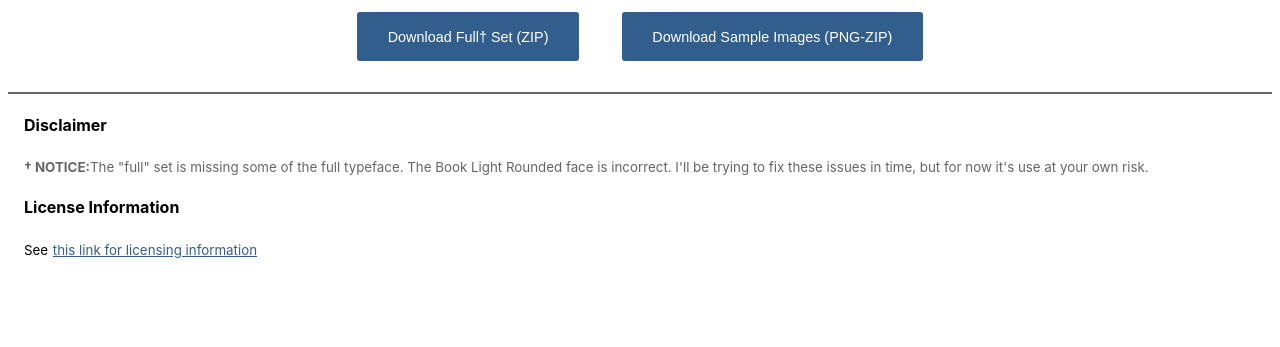
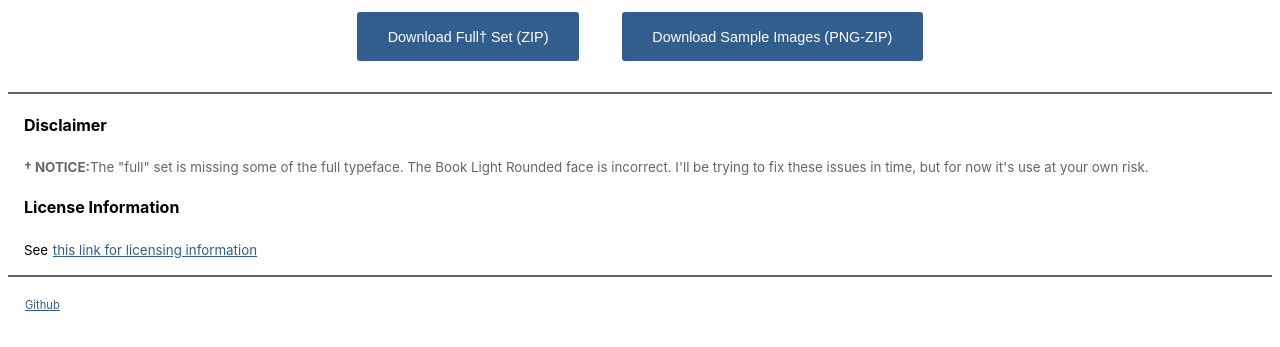
Before and after one commit to robertfairley/cng-temp-website, a website: page views/index.html in a window 1280 px wide. Shown: the part 211-558 px from the top of the page. Drawn offline with Linux system fonts and the light colour scheme.

Commit message:
[ Patch ] Add github repo link to bottom of html page

```diff
--- a/views/index.html
+++ b/views/index.html
@@ -76,6 +76,10 @@
       border: 2px solid white;
       box-shadow: 0 0 0 2px var(--cng-blue);
     }
+
+    .extra-small {
+      font-size: 0.7em;
+    }
   </style>
 </head>
 <body>
@@ -96,6 +100,10 @@
       <h4>License Information</h4>
       <small>See <a href="https://github.com/robertfairley/cng-temp-website/blob/master/README.md#license">this link for licensing information</a></small>
     </section>
+    <hr/>
+    <section>
+      <small class="extra-small"><a href="https://github.com/robertfairley/cng-temp-website">Github</a></small>
+    </section>
   </div>
   <script>
     const downloadFontSet = event => window.location.href = "/cng-full.zip";
```
